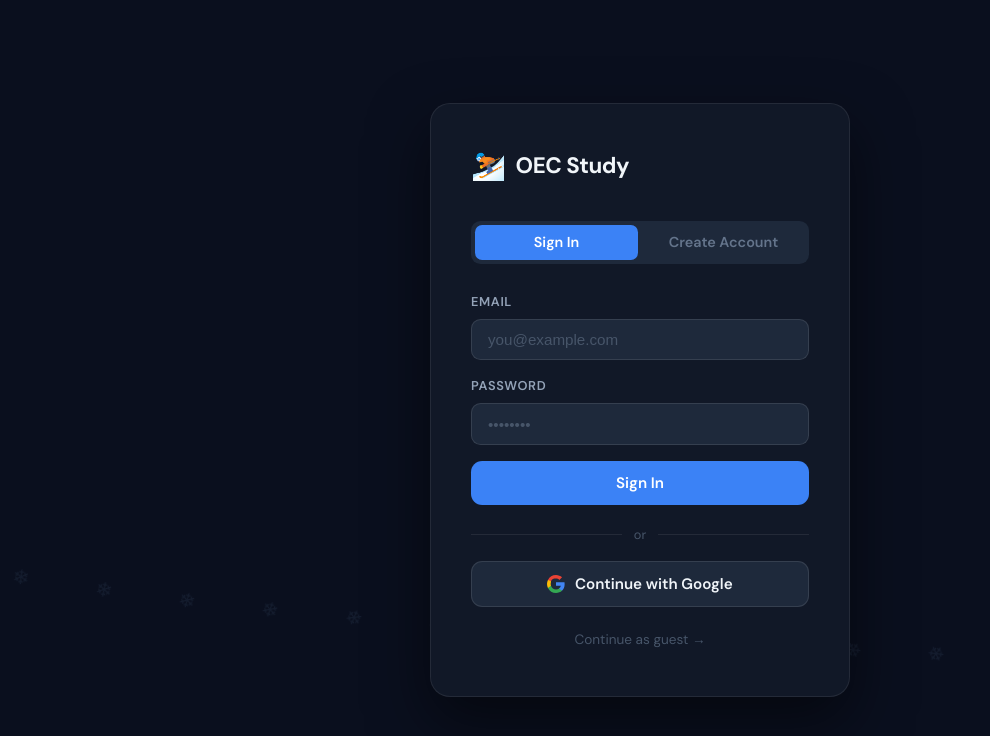
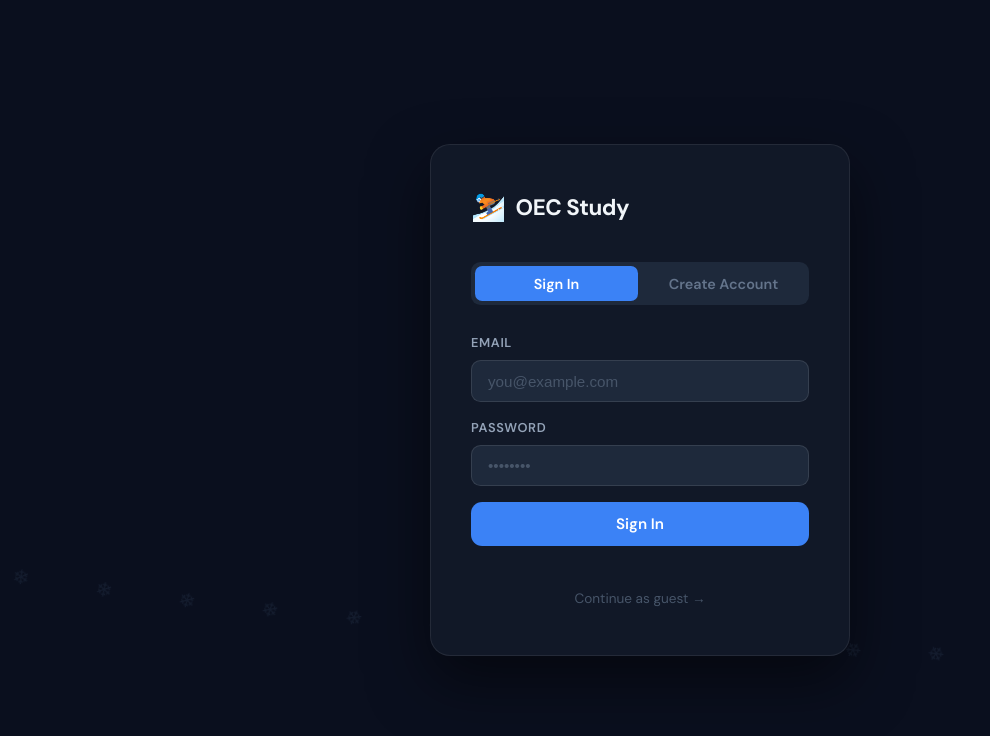
Before and after one commit to DeWittSolutionsLLC/OECTrainingApp6thEdition, a React (Create React App) app: page /auth in a window 1280 px wide. Shown: the top 736 px of the page, without its empty margins (0-990 px from the left). Built offline with nearby package versions, Linux system fonts and the light colour scheme; no server answers.

Commit message:
Got rid of auth With Google

```diff
--- a/src/pages/AuthPage.jsx
+++ b/src/pages/AuthPage.jsx
@@ -134,19 +134,6 @@
             {loading ? 'Please wait…' : tab === 'signup' ? 'Create Account' : 'Sign In'}
           </button>
         </form>
-
-        <div className="auth-divider"><span>or</span></div>
-
-        <button className="auth-btn auth-btn--google" onClick={handleGoogle} disabled={loading}>
-          <svg width="18" height="18" viewBox="0 0 18 18" aria-hidden="true">
-            <path fill="#4285F4" d="M17.64 9.2c0-.637-.057-1.251-.164-1.84H9v3.481h4.844a4.14 4.14 0 0 1-1.796 2.716v2.259h2.908c1.702-1.567 2.684-3.875 2.684-6.615Z"/>
-            <path fill="#34A853" d="M9 18c2.43 0 4.467-.806 5.956-2.18l-2.908-2.259c-.806.54-1.837.86-3.048.86-2.344 0-4.328-1.584-5.036-3.711H.957v2.332A8.997 8.997 0 0 0 9 18Z"/>
-            <path fill="#FBBC05" d="M3.964 10.71A5.41 5.41 0 0 1 3.682 9c0-.593.102-1.17.282-1.71V4.958H.957A8.996 8.996 0 0 0 0 9c0 1.452.348 2.827.957 4.042l3.007-2.332Z"/>
-            <path fill="#EA4335" d="M9 3.58c1.321 0 2.508.454 3.44 1.345l2.582-2.58C13.463.891 11.426 0 9 0A8.997 8.997 0 0 0 .957 4.958L3.964 6.29C4.672 4.163 6.656 3.58 9 3.58Z"/>
-          </svg>
-          Continue with Google
-        </button>
-
         <button
           className="auth-skip"
           onClick={() => navigate('/')}
```
